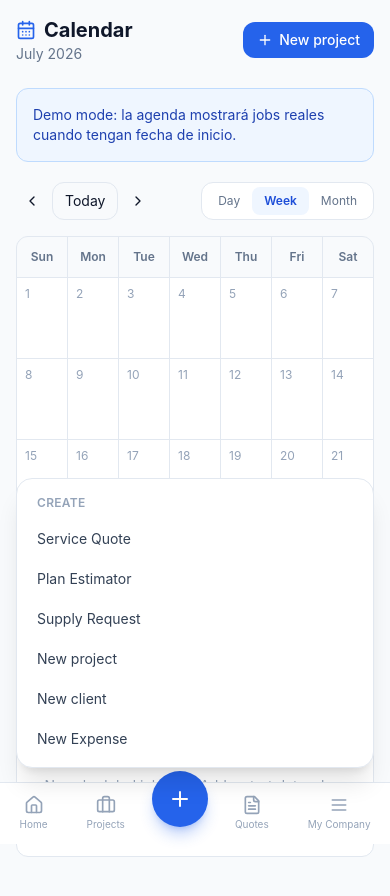
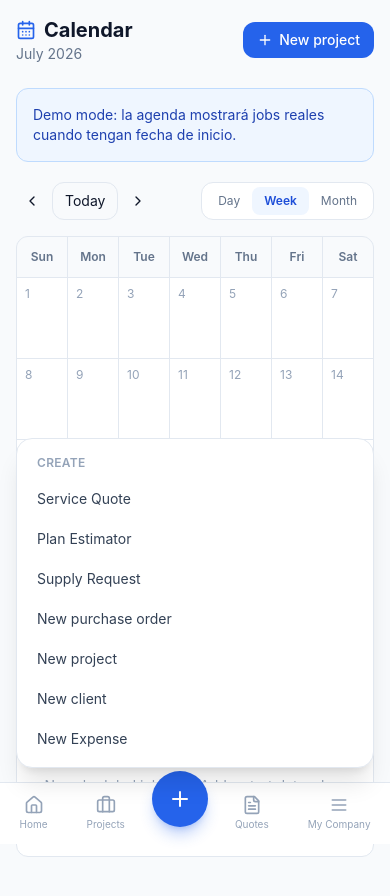
Before and after one commit to ifitotech/contractoros, a Next.js app: page /calendar in a window 390 px wide. Both pictures are taken after a click on the button 179 px from the left and 799 px from the top of the page. Shown: the top 896 px of the page. Built offline with nearby package versions, Linux system fonts and the light colour scheme; no server answers.

Commit message:
Add purchase order to floating create menu

```diff
--- a/src/components/layout/BottomNav.tsx
+++ b/src/components/layout/BottomNav.tsx
@@ -28,7 +28,7 @@ export function BottomNav() {
             return <div key={item.href} className="relative flex flex-col items-center -mt-5">
               {createOpen && <div className="fixed bottom-[calc(4.75rem+env(safe-area-inset-bottom,0px))] left-4 right-4 z-50 mx-auto w-auto max-w-sm rounded-2xl border border-slate-200 bg-white p-2 shadow-xl">
                 <p className="px-3 py-2 text-xs font-semibold uppercase tracking-wide text-slate-400">{t("create")}</p>
-                {[{ href: "/quotes/new", label: t("createServiceQuote") }, { href: "/quotes/estimator", label: t("createPlanEstimator") }, { href: "/supply-requests", label: t("createSupplyRequest") }, { href: "/projects/new", label: t("newProject") }, { href: "/clients/new", label: t("newClient") }, { href: "/expenses/new", label: t("newExpense") }].map((action) => <Link key={action.href} href={action.href} onClick={() => setCreateOpen(false)} className="block rounded-xl px-3 py-2.5 text-sm text-slate-700 hover:bg-brand-50">{action.label}</Link>)}
+                {[{ href: "/quotes/new", label: t("createServiceQuote") }, { href: "/quotes/estimator", label: t("createPlanEstimator") }, { href: "/supply-requests", label: t("createSupplyRequest") }, { href: "/pos/new", label: "New purchase order" }, { href: "/projects/new", label: t("newProject") }, { href: "/clients/new", label: t("newClient") }, { href: "/expenses/new", label: t("newExpense") }].map((action) => <Link key={action.href} href={action.href} onClick={() => setCreateOpen(false)} className="block rounded-xl px-3 py-2.5 text-sm text-slate-700 hover:bg-brand-50">{action.label}</Link>)}
               </div>}
               <button type="button" onClick={() => setCreateOpen((open) => !open)} aria-label={t("create")} aria-expanded={createOpen} className="flex flex-col items-center">
                 <div className="w-14 h-14 rounded-full bg-brand-600 text-white flex items-center justify-center shadow-lg shadow-brand-600/30">
```
